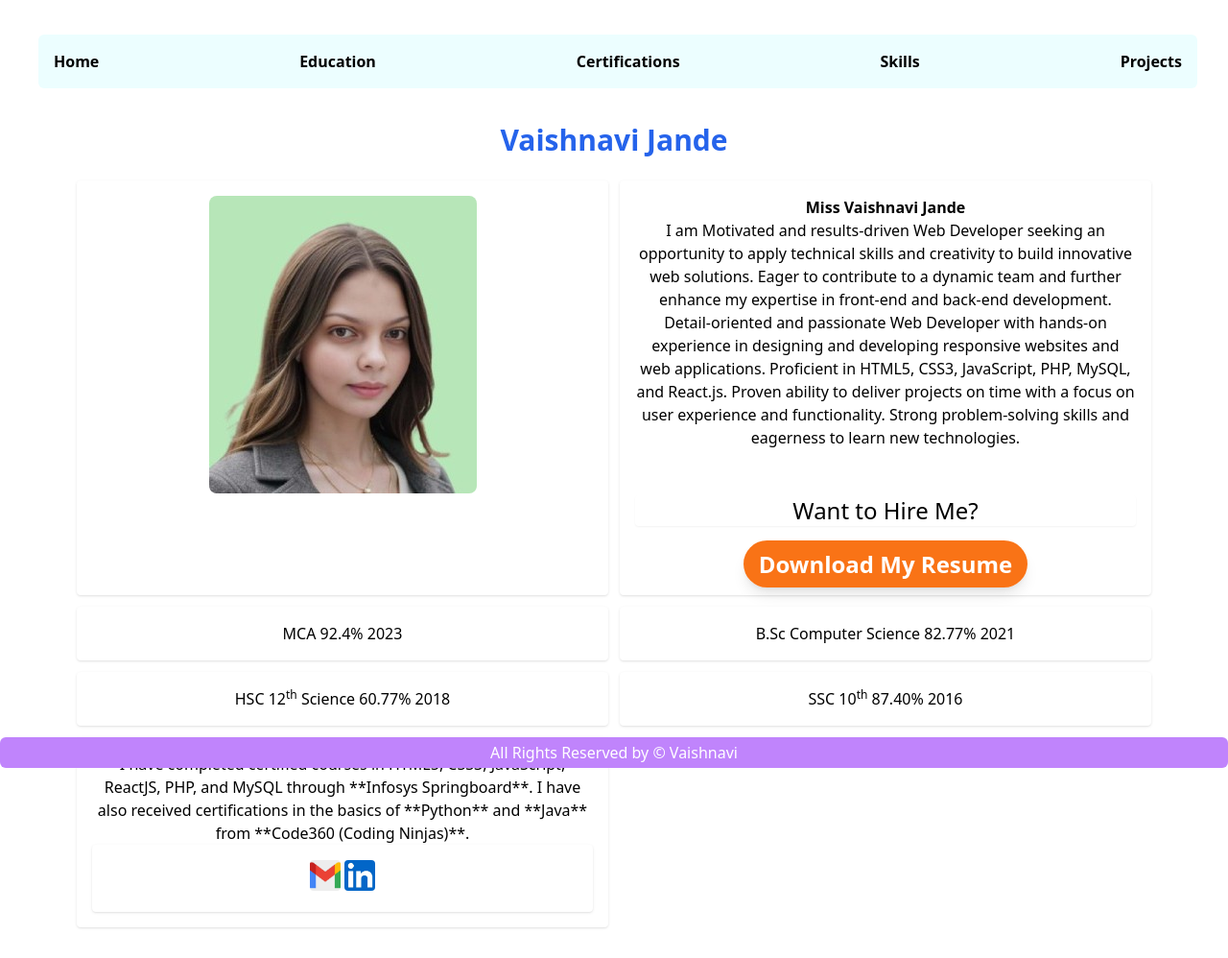
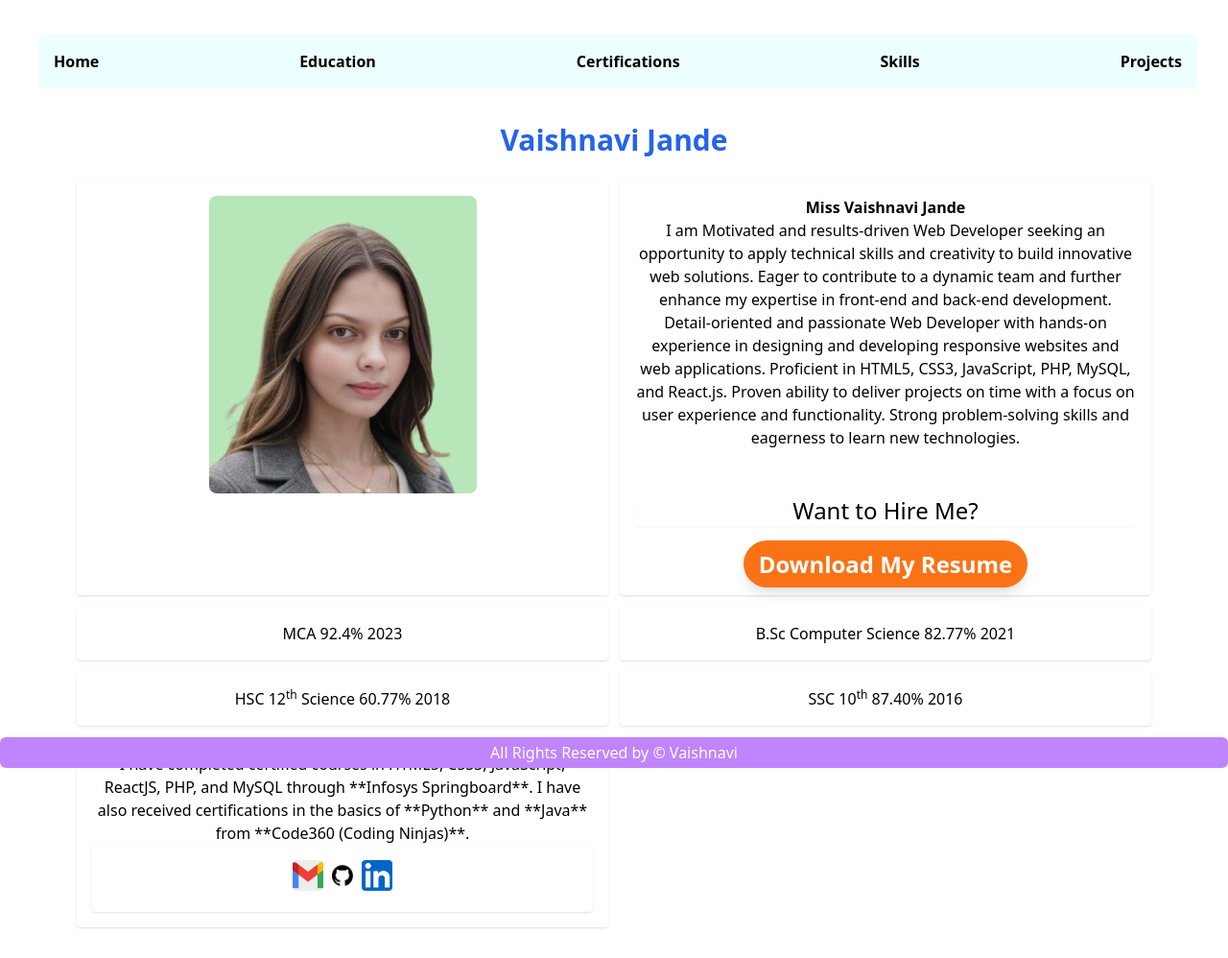
Before and after one commit to jandevaishnavi/myportfoliovj, a plain HTML site: page index.html in a window 1280 px wide. Shown: the whole page at 96% size. Drawn offline with nearby package versions, Linux system fonts and the light colour scheme.

Commit message:
Update index.html

```diff
--- a/index.html
+++ b/index.html
@@ -101,13 +101,23 @@ functionality. Strong problem-solving skills and eagerness to learn new technolo
 
 I have completed certified courses in HTML5, CSS3, JavaScript, ReactJS, PHP, and MySQL through **Infosys Springboard**. I have also received certifications in the basics of **Python** and **Java** from **Code360 (Coding Ninjas)**.
 
-      <div class="bg-white text-center p-4 shadow rounded hover:shadow-lg transition duration-300">
+      <div class="bg-white text-center p-4 shadow rounded hover:shadow-lg transition duration-300 p-1">
 
         <a href="mailto:vaishnavijande2@gmail.com" target="_blank" class="inline-block">
   <img src="mail.png"
        alt="mail"
        class="w-8 h-8 object-cover rounded hover:opacity-80 transition duration-300" />
         </a>
+
+
+<a href="https://www.github.com/jandevaishnavi" target="_blank" class="inline-block">
+  <img src="github.png"
+       alt="github"
+       class="w-8 h-8 object-cover rounded hover:opacity-80 transition duration-300 p-1" />
+</a>
+
+
+
 
         <a href="https://www.linkedin.com/in/vaishnavijande55" target="_blank" class="inline-block">
   <img src="lnkdin.png"
```
